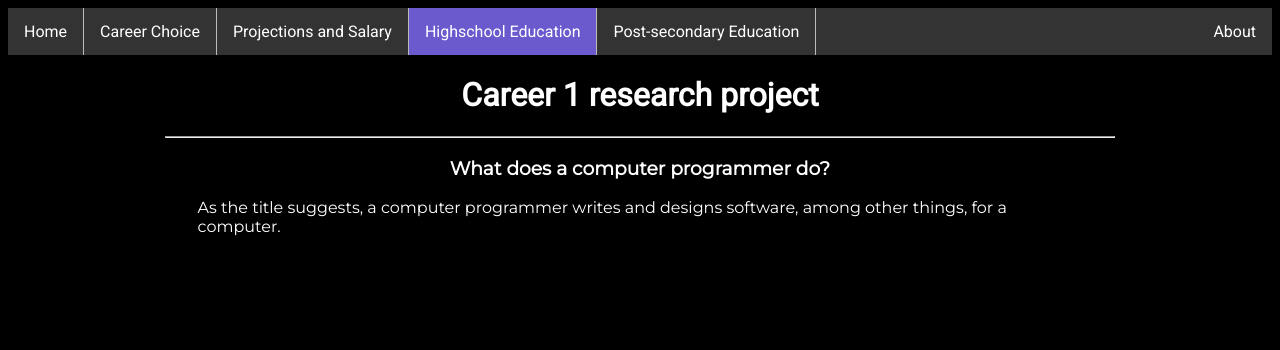
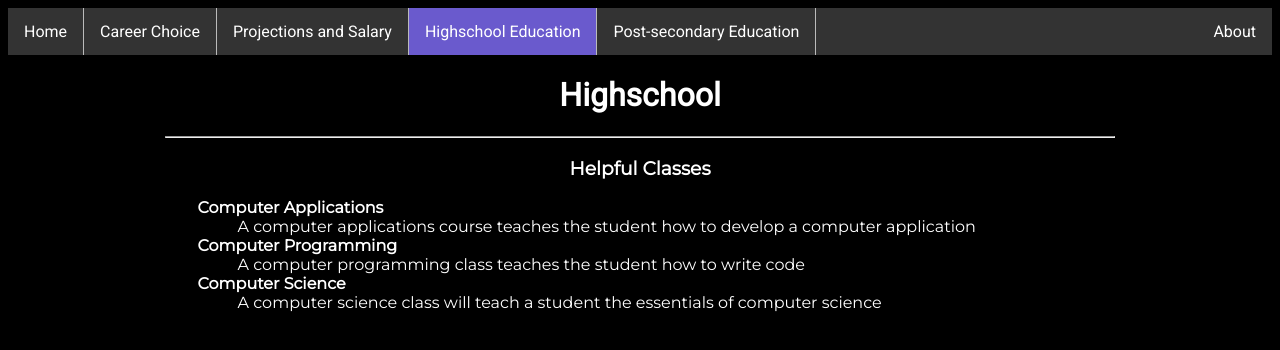
Before and after one commit to Sidpatchy/psychic-chainsaw, a plain HTML site: page highschool.html in a window 1280 px wide. Drawn offline with Linux system fonts and the light colour scheme.

Commit message:
Finished(ish)

```diff
--- a/highschool.html
+++ b/highschool.html
@@ -14,9 +14,16 @@
 			<li><a href="post-secondary.html">Post-secondary Education</a></li>
 			<li><a href="about.html">About</a></li>
 		</ul>
-		<h1 align="center">Career 1 research project</h1>
+		<h1 align="center">Highschool</h1>
 		<hr>
-		<h3 align="center">What does a computer programmer do?</h3>
-		<p align="center">As the title suggests, a computer programmer writes and designs software, among other things, for a computer.</p>
+		<h3 align="center">Helpful Classes</h3>
+		<dl>
+			<dt>Computer Applications</dt>
+			<dd>A computer applications course teaches the student how to develop a computer application</dd>
+			<dt>Computer Programming</dt>
+			<dd>A computer programming class teaches the student how to write code</dd>
+			<dt>Computer Science</dt>
+			<dd>A computer science class will teach a student the essentials of computer science</dd>
+		</dl>
 	</body>
 </html>
```
Also changed, not shown: post-secondary.html (+3 -3 lines).
